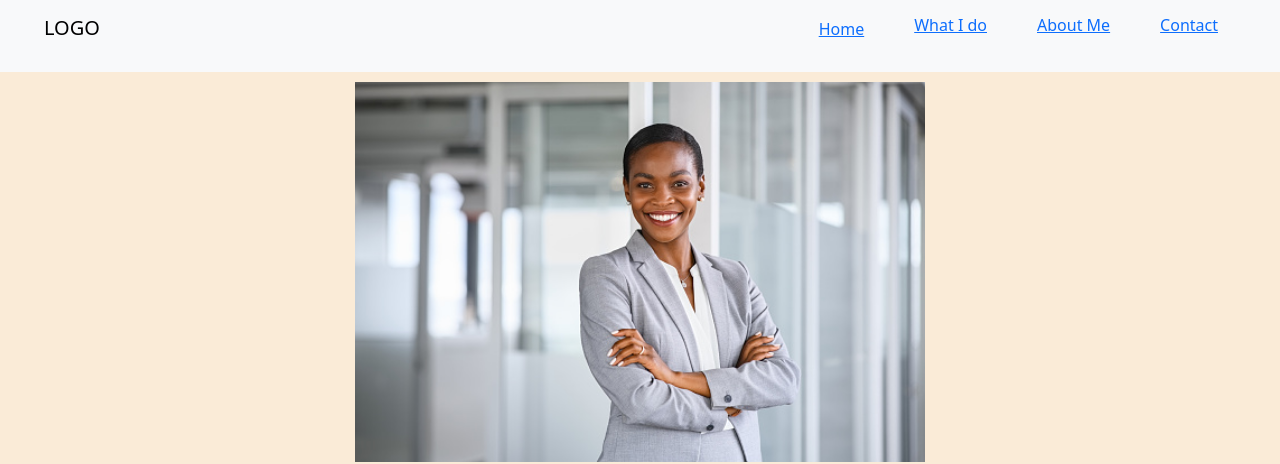
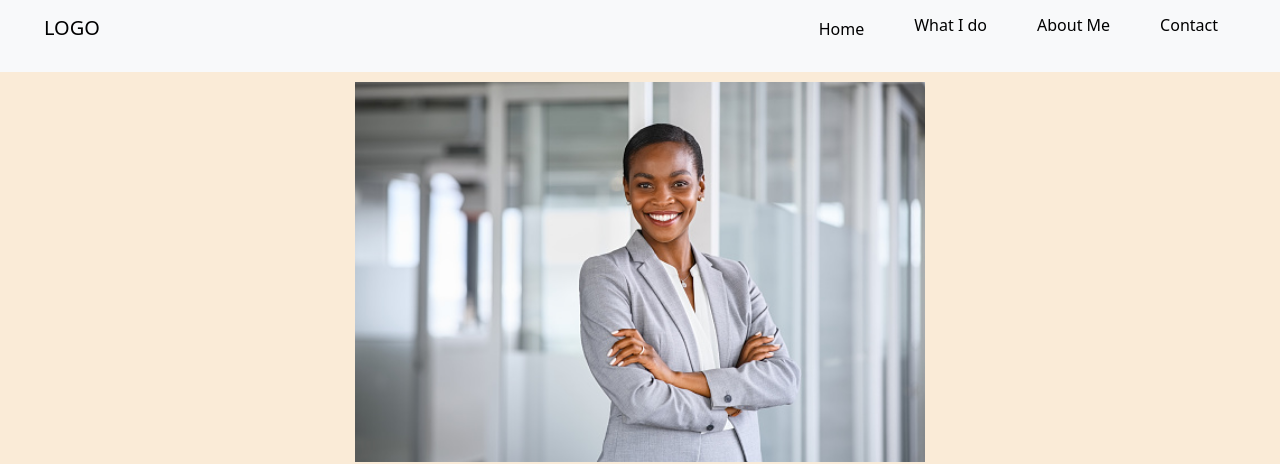
Before and after one commit to ashley-grant/personal-website-mockup, a website: page index.html in a window 1280 px wide. Shown: the top 464 px of the page. Drawn offline with nearby package versions, Linux system fonts and the light colour scheme.

Commit message:
comment outs

```diff
--- a/style.css
+++ b/style.css
@@ -1,31 +1,33 @@
 body {
     margin: 0;
 }
-.flexbox-navigation {
+/*.flexbox-navigation {
     display: flex;
     width: 100%;
     margin: 0px;
     min-height: 50px;
     background-color: antiquewhite;
     justify-content: space-between;
-}
+}*/
 .flexbox-navagation-logo {
     display: flex;
     justify-content:flex-start;
-}
-.flexbox-navigation-links {
-    display: flex;
-}
-a {
-    color: black;
-    text-decoration: none;
-    margin-right: 50px;
 }
 nav ul {
     display: flex;
     justify-content: space-around;
     flex-wrap: wrap;
     list-style-type: none;
+    border-color: black;
+    /*background-color: antiquewhite;*/
+}
+a {
+    margin-right: 50px;
+    padding-block: 10px;
+}
+a:link {
+    color: rgb(0, 0, 0);
+    text-decoration: none;
 }
 .flexbox-hero {
     display: flex;
```
